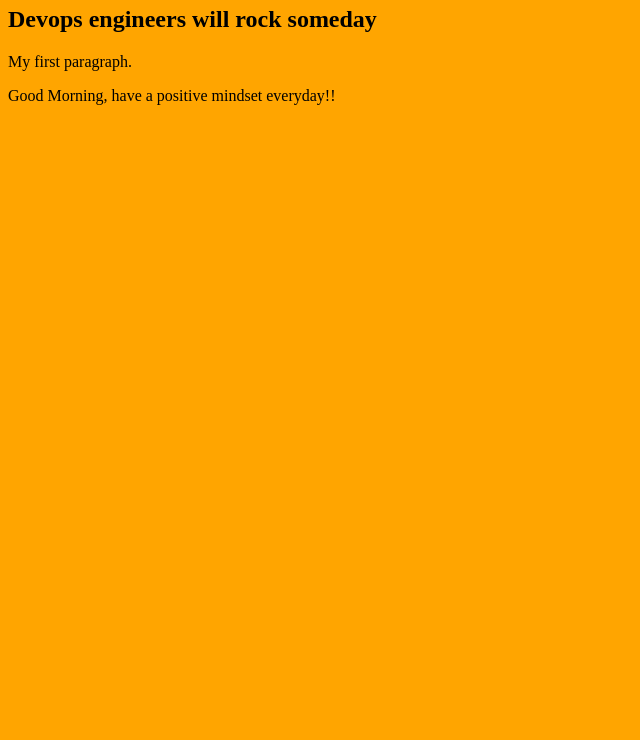
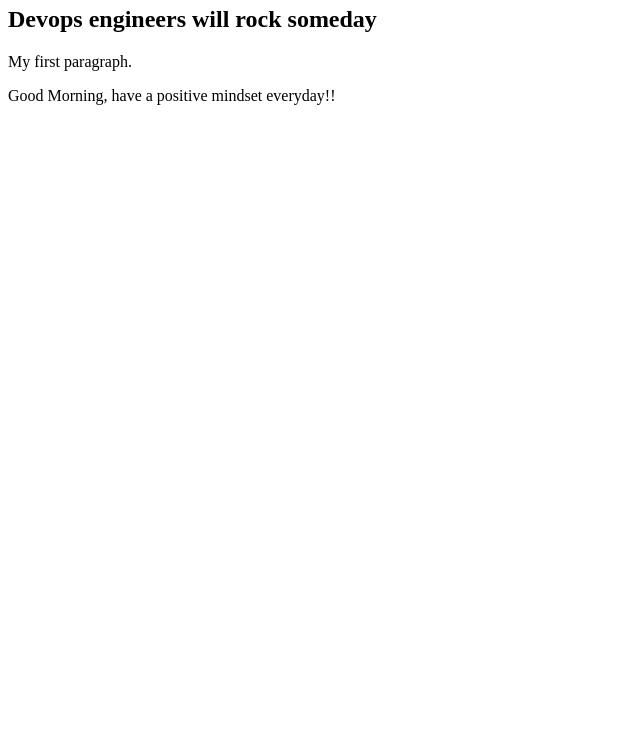
Before and after one commit to shankarvirat/cricket123, a plain HTML site: page index.html in a window 1280 px wide. Shown: the part 60-800 px from the top of the page, without its empty margins (0-640 px from the left). Drawn offline with Linux system fonts and the light colour scheme.

Commit message:
changed color to while

```diff
--- a/index.html
+++ b/index.html
@@ -3,6 +3,6 @@
 	<h1>My First Heading</h1>
         <h2>Devops engineers will rock someday</h2>
 	<p>My first paragraph.</p>
-	<body style="background-color:orange;">
+	<body style="background-color:white;">
 		Good Morning, have a positive mindset everyday!!
 </html>
```
